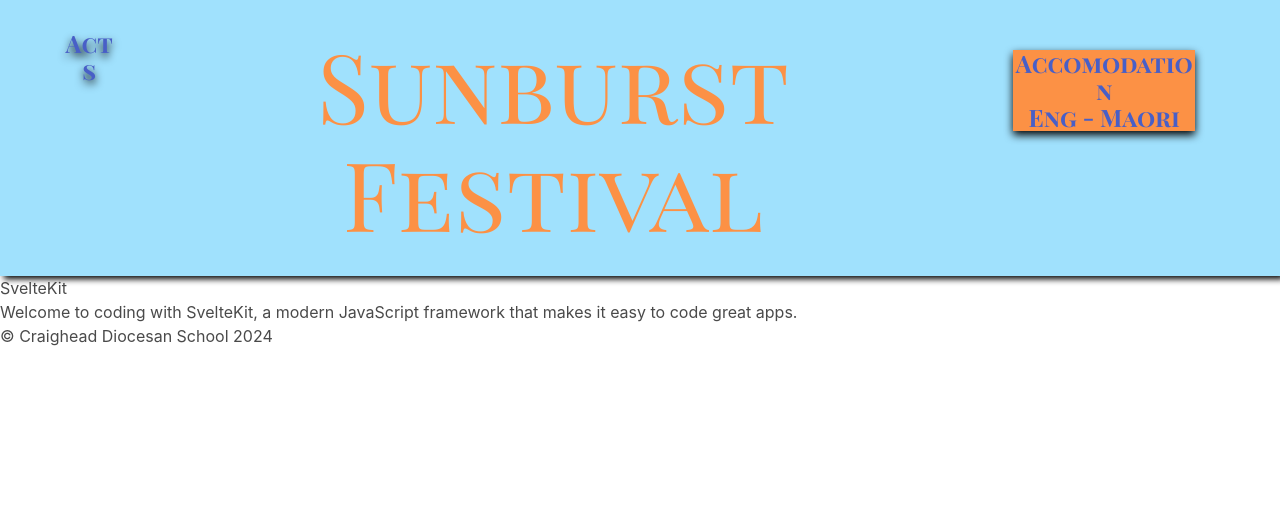
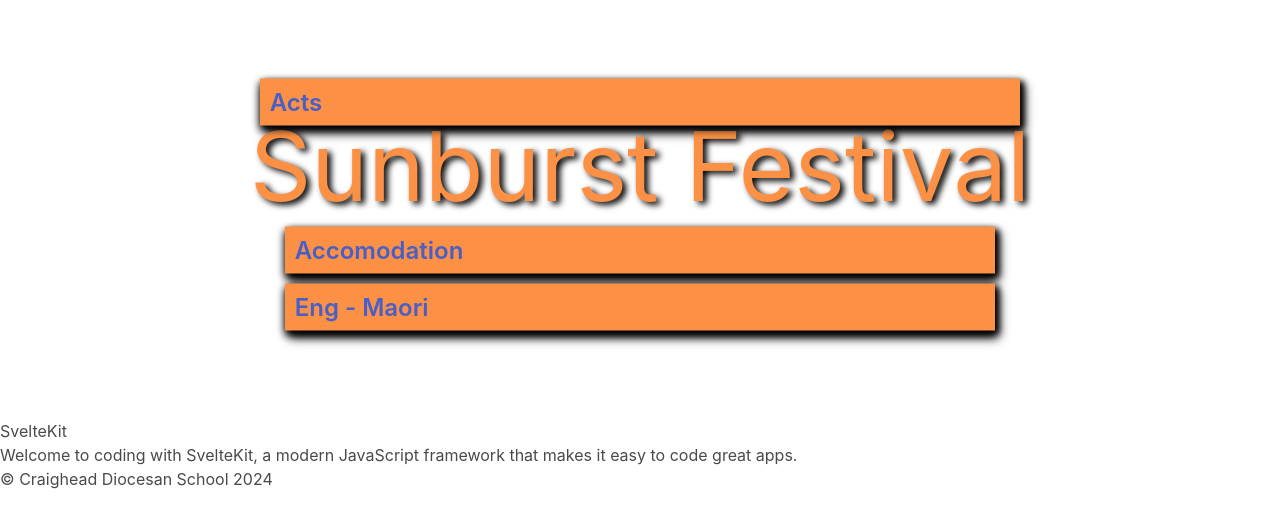
Before and after one commit to craighead-diocesan-school/music-festival-Username-ray, a SvelteKit app: page / in a window 1280 px wide. Shown: the top 528 px of the page. Built offline with nearby package versions, Linux system fonts and the light colour scheme; a web font is replaced by a local one.

Commit message:
Created header and navigation buttons

```diff
--- /dev/null
+++ b/src/lib/Header.svelte
@@ -0,0 +1,71 @@
+<header>
+  <div class="flexbox_header">
+    <div class="title">
+      <nav>
+        <div class="flexitem_header">
+          <div class="flexitem_nav_1">
+            <a href="/EnglishActs">Acts</a>
+          </div>
+        </div>
+      </nav>
+      <div class="flexitem_header">
+        <div class="title-body">
+          <h1>Sunburst Festival</h1>
+        </div>
+      </div>
+      <nav>
+        <div class="flexbox_nav">
+          <div class="flexitem_header">
+            <div class="flexitem_nav_2"><a href="/EnglishAccomodation">Accomodation</a></div>
+            <div class="flexitem_nav_2"><a href="/MaoriHome">Eng - Maori</a></div>
+          </div>
+        </div>
+      </nav>
+    </div>
+  </div>
+</header>
+
+<style>
+  body {
+    font-family: "Playfair Display SC", serif;
+    text-align: center;
+    background-color: #a0e1fd;
+    display: flex;
+  }
+  .title {
+    color: #fc9145;
+    font-size: 96px;
+    padding: 30px 60px 20px 60px;
+    margin: 15px;
+    filter: drop-shadow(4px 3px 3px #000000);
+  }
+  nav {
+    font-size: 24px;
+    filter: drop-shadow(0px 4px 4px #000000);
+  }
+  .flexbox_nav {
+    padding: 20px 25px 20px 25px;
+    display: flex;
+    flex-direction: column;
+  }
+  .flexitem_nav_1 {
+    background: #fc9145;
+    color: #000000;
+    margin: 10px;
+    padding: 10px;
+    transform: translate(0, 50%);
+  }
+  .flexitem_nav_2 {
+    background: #fc9145;
+    color: #000000;
+    margin: 10px;
+    padding: 10px;
+    transform: translate(0, -50%);
+  }
+
+  .flexbox_header {
+    display: flex;
+    flex-direction: row;
+    justify-content: center;
+  }
+</style>
--- a/src/lib/Header_English.svelte
+++ /dev/null
@@ -1,63 +0,0 @@
-<body>
-  <div class="flexbox_header">
-    <header class="title">
-      <nav>
-        <div class="nav-list">
-          <div class="flexitem_header"><div class><a href="/EnglishActs">Acts</a></div></div>
-        </div>
-      </nav>
-      <div class="flexitem_header">
-        <div class="title-body">
-          <h1>Sunburst Festival</h1>
-        </div>
-      </div>
-      <nav>
-        <div class="nav-list">
-          <div class="flexitem_header">
-            <div class="flexbox_nav">
-              <div class="flexitem_nav"><a href="/EnglishAccomodation">Accomodation</a></div>
-              <div class="flexitem_nav"><a href="/MaoriHome">Eng - Maori</a></div>
-            </div>
-          </div>
-        </div>
-      </nav>
-    </header>
-  </div>
-</body>
-
-<style>
-  body {
-    font-family: "Playfair Display SC", serif;
-    text-align: center;
-  }
-  header {
-    background-color: #a0e1fd;
-    display: flex;
-  }
-  .title {
-    color: #fc9145;
-    /* font-size: 96px; */
-    padding: 30px 60px;
-    margin-bottom: 0;
-    filter: drop-shadow(4px 3px 3px #000000);
-  }
-  .nav-list {
-    color: #000000;
-    font-size: 24px;
-    filter: drop-shadow(0px 4px 4px #000000);
-  }
-  .flexbox_nav {
-    padding: 20px 25px 30px 25px;
-    display: flex;
-    align-items: stretch;
-    flex-direction: column;
-  }
-  .flexitem_nav {
-    background: #fc9145;
-  }
-  .flexbox_header {
-    display: flex;
-    flex-direction: row;
-    text-align: center;
-  }
-</style>
--- a/src/routes/+page.svelte
+++ b/src/routes/+page.svelte
@@ -1,10 +1,9 @@
 <script>
-  import Header from "$lib/Header_English.svelte"
-  import Nav from "$lib/Nav_English.svelte"
+  import Header from "$lib/Header.svelte"
+  import Footer from "$lib/Footer.svelte"
 </script>
 
 <Header />
-<Nav />
 
 <main>
   <h2>SvelteKit</h2>
@@ -15,3 +14,5 @@
 <footer>
   <p>&copy; Craighead Diocesan School 2024</p>
 </footer>
+
+<Footer />
```
